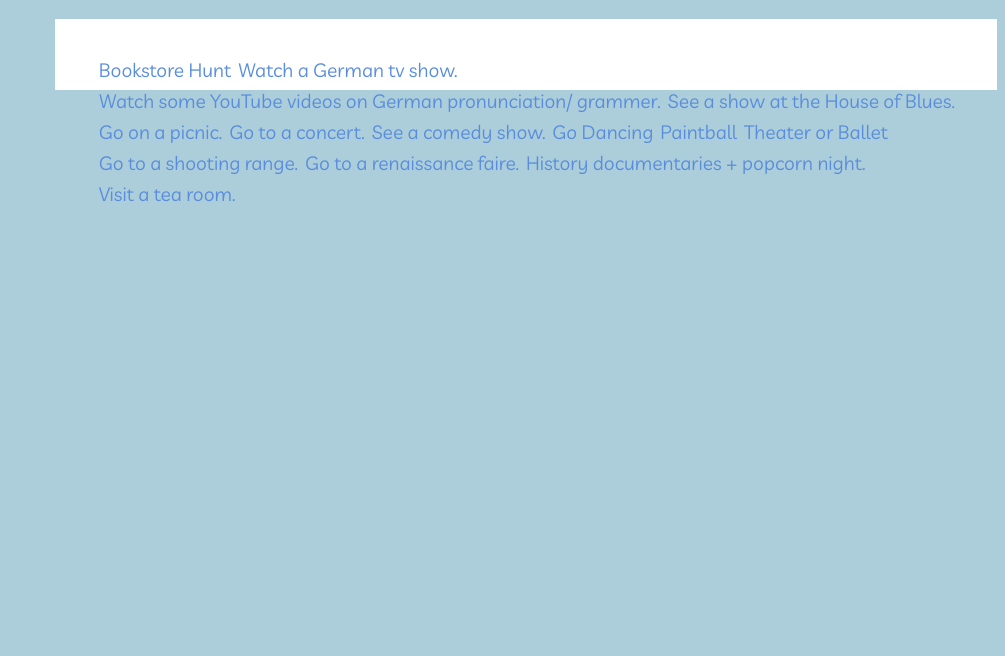
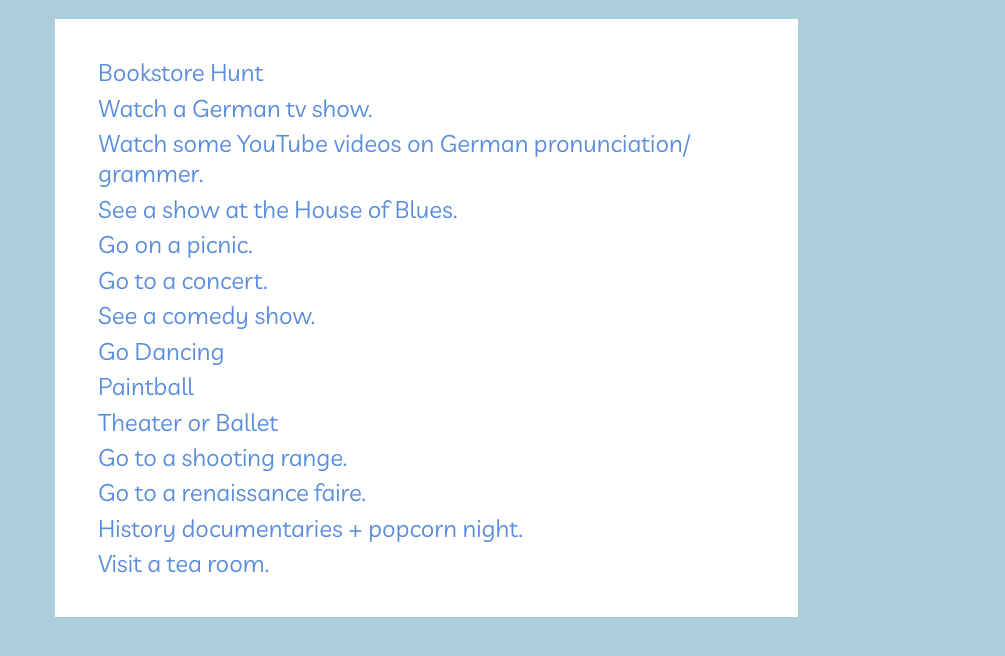
Before and after one commit to YelyzavetaMyshenyova/Polar-Bear-Attack, a plain HTML site: page dates.html in a window 1280 px wide. Shown: the whole page, without its empty margins (275-1280 px from the left). Drawn offline with Linux system fonts and the light colour scheme.

Commit message:
Update todo_style.css

```diff
--- a/todo_style.css
+++ b/todo_style.css
@@ -74,12 +74,11 @@ ul{
 
 li{
   padding-bottom: 1%;
-      float: left;
   display: block;
   list-style: none;
   padding: 0.39%;
   color: #598DDC;
-  font-size:100%;
+  font-size:125%;
 }
 
 
```
